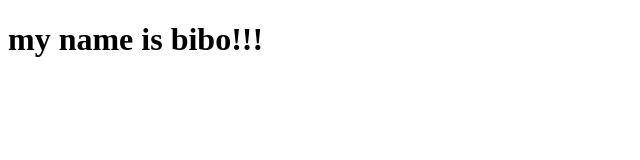
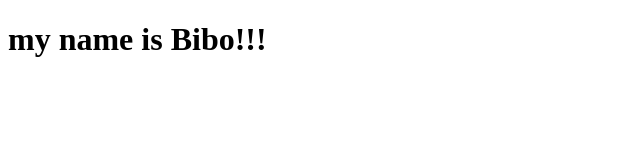
Before and after one commit to AbanoubF1/Test-project, a plain HTML site: page index.html in a window 1280 px wide. Shown: the full height of the page, 0-640 px from the left. Drawn offline with Linux system fonts and the light colour scheme.

Commit message:
initial commit

```diff
--- a/index.html
+++ b/index.html
@@ -7,7 +7,6 @@
     <title>Document</title>
 </head>
 <body>
-<h1>my name is bibo!!!
-</h1>
+    <h1>my name is Bibo!!!</h1>
 </body>
 </html>
```
